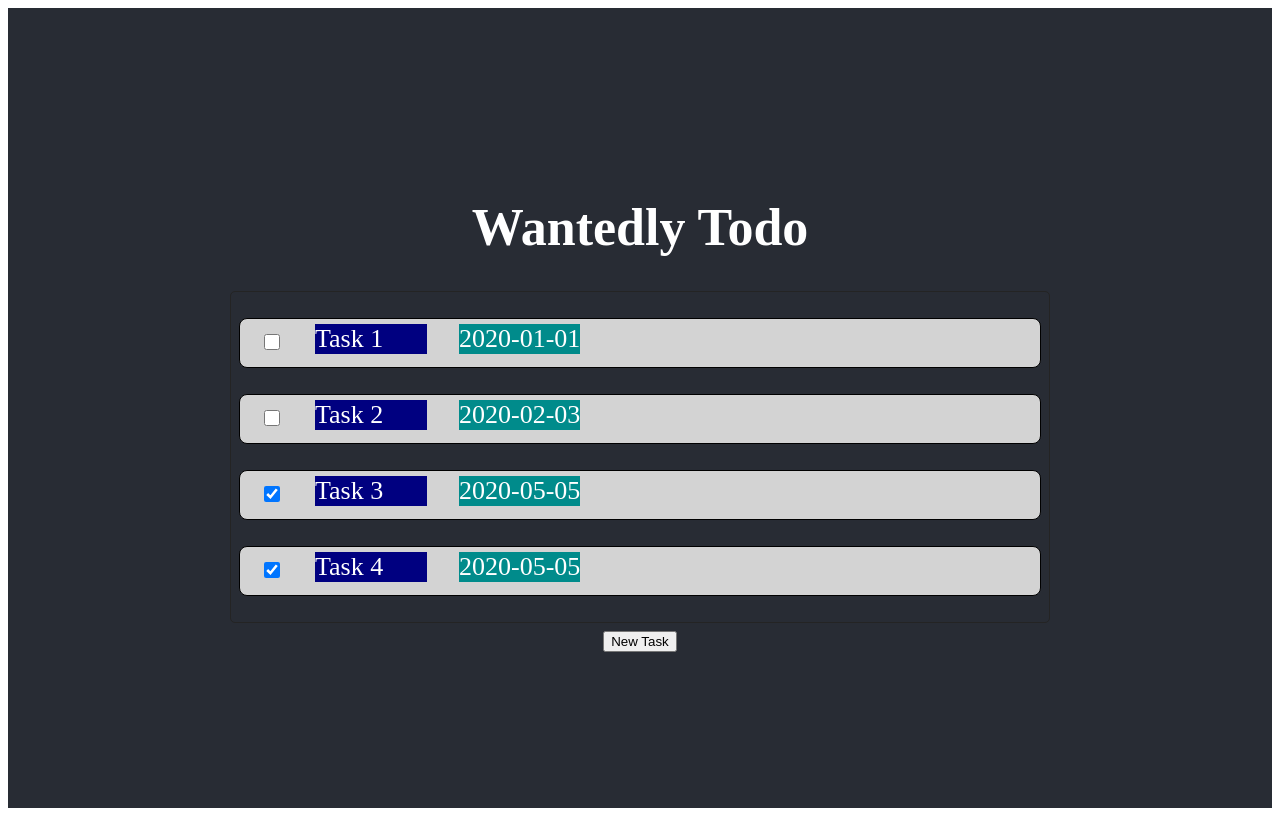
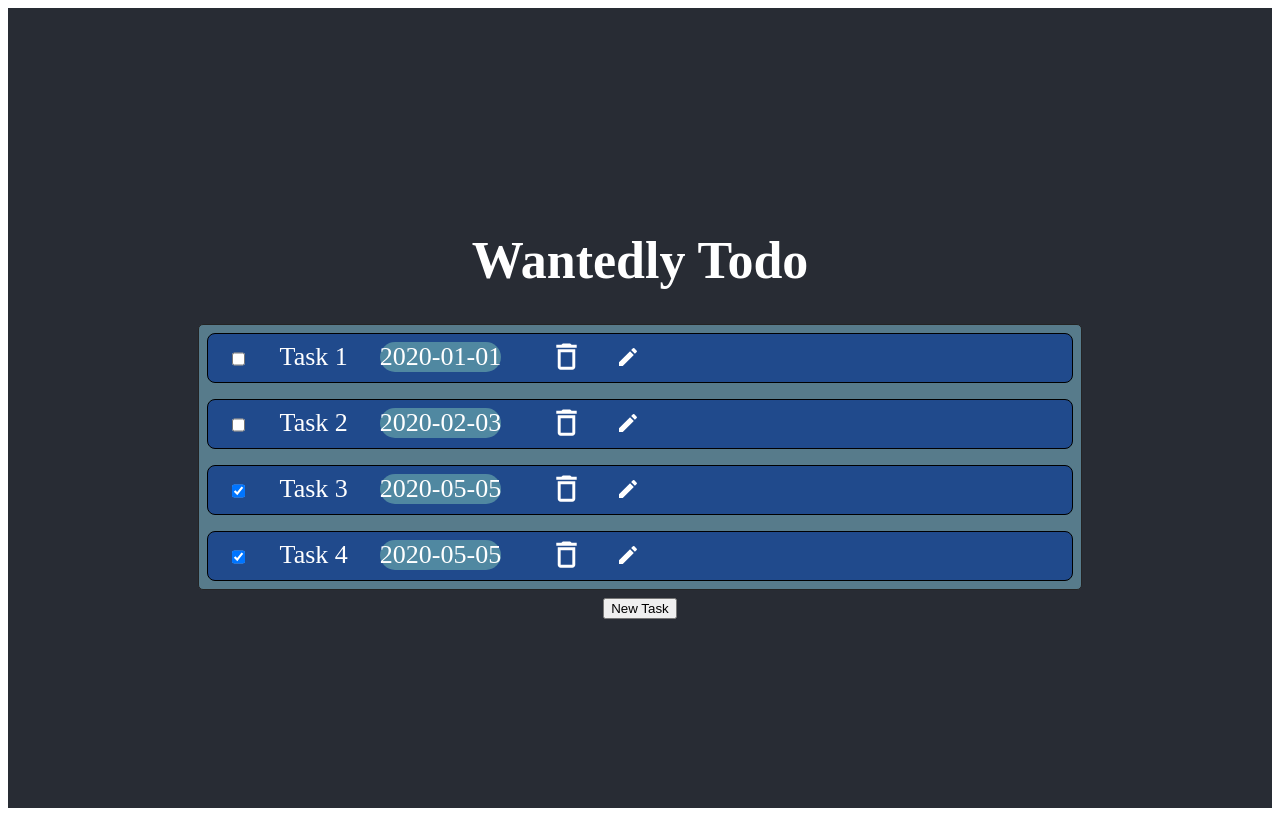
Before and after one commit to Ryo-Ura/Wantedly-Todos, a React (Create React App) app in the folder wantedly-todo/: page / in a window 1280 px wide. Built offline with nearby package versions, Linux system fonts and the light colour scheme.

Commit message:
dnd and checkbox works now. addTask editTask todo

```diff
--- a/wantedly-todo/src/App.jsx
+++ b/wantedly-todo/src/App.jsx
@@ -1,14 +1,14 @@
 import './app.scss';
 import React from 'react';
 import PopupWindow from './components/popup/popup-window/PopupWindow';
-// import ListArea from './components/list-area/ListArea';
-import Tasks from './components/task-list/tasks/Tasks';
+import ListArea from './components/list-area/ListArea';
+// import Tasks from './components/task-list/tasks/Tasks';
 function App() {
     return (
     <div className="App">
         <header className="App-header">
         <h1>Wantedly Todo</h1>
-        <Tasks/>
+        <ListArea className='list-area'/>
         <PopupWindow/>
         </header>
     </div>
--- a/wantedly-todo/src/app.scss
+++ b/wantedly-todo/src/app.scss
@@ -2,10 +2,6 @@
     text-align: center;
 }
 
-.App-logo {
-    height: 40vmin;
-    pointer-events: none;
-}
 
 .App-header {
     background-color: #282c34;
--- a/wantedly-todo/src/components/list-area/ListArea.jsx
+++ b/wantedly-todo/src/components/list-area/ListArea.jsx
@@ -1,5 +1,5 @@
 // import React from 'react'
-// import './listArea.scss';
+import './listArea.scss';
 import Task from '../task-list/task/Task';
 // function ListArea() {
 //     const generateID = () => Math.random().toString(36).substring(5);
@@ -48,50 +48,53 @@ const reorder = (list, startIndex, endIndex) => {
     return result;
 };
 
-const ListArea = ({tasks}) => {
-    const [project, setProject] = useState(tasks)
+const ListArea = () => {
+    const generateID = () => Math.random().toString(36).substring(5);
+
+    const [tasks, setTasks] = React.useState([
+        {key: generateID(), name: 'Task 1', dueDate: '2020-01-01', complete: false},
+        {key: generateID(), name: 'Task 2', dueDate: '2020-02-03', complete: false},
+        {key: generateID(), name: 'Task 3', dueDate: '2020-05-05', complete: true},
+        {key: generateID(), name: 'Task 4', dueDate: '2020-05-05', complete: true},
+    ])
     const onDragEnd = (result) => {
-        if (!result.destination) return;
-        if (result.destination.index === result.source.index) return;
-            const projects = reorder(project,result.source.index, result.destination.index);
+        if (!result.destination)
+            return;
+        if (result.destination.index === result.source.index)
+            return;
+        const projects = reorder(tasks,result.source.index, result.destination.index);
         //store reordered state.
-        setProject(projects)
+        setTasks(projects)
     }
     const handleChecked = (checked) => {
-        const newTask = tasks.map(project => {
-            if (project.id === checked.id) {
-                project.complete = !project.complete;
+        // console.log('clicked')
+        const newTask = tasks.map(task => {
+
+            if (task.key === checked.key) {
+                task.complete = !task.complete;
             }
-            return project;
+            return task;
         });
-            setProject(newTask);
+        setTasks(newTask);
     }
+
     return (
+        <div className="container">
 
             <DragDropContext onDragEnd={onDragEnd}>
             <Droppable droppableId="list">
                 {(provided) => (
                 <div
+                    className='panel'
                     ref={provided.innerRef}
                     {...provided.droppableProps}
                     style={{ border: "1px solid #242424", borderRadius: "5px" }}
                 >
-                {project && project.map((item, index) =>
+                    {tasks && tasks.map((item, index) =>
                         <Draggable draggableId={item.key} key={item.key} index={index}>
                             {(provided) => (
-                        <div
-                            ref={provided.innerRef}
-                            {...provided.draggableProps}
-                            {...provided.dragHandleProps}
-                        >
-                            <p style={{ color: "white"}}>
-
-                                <Task key={item.id}
-                                task={item}
-                                onMarked={handleChecked}
-                                />
-
-                            </p>
+                            <div ref={provided.innerRef} {...provided.draggableProps} {...provided.dragHandleProps}>
+                                <Task key={item.key} task={item}  onMarked={handleChecked}/>
                             </div>
                             )}
                         </Draggable>)}
@@ -100,6 +103,7 @@ const ListArea = ({tasks}) => {
                 )}
             </Droppable>
             </DragDropContext>
+        </div>
     )
 }
 export default ListArea
--- a/wantedly-todo/src/components/list-area/listArea.scss
+++ b/wantedly-todo/src/components/list-area/listArea.scss
@@ -1,9 +1,11 @@
+.container{
+    width: 70%;
+    display: flex;
     .panel{
-    background-color: gray;
-    width: 70%;
-    height: auto;
+        background-color: #577b8b;
+        width: 100%;
+        height: 100%;
         border-radius: 0.5rem;
-    margin: 0.5rem;
         display: flex;
         flex-direction: column;
         .panel-block{
@@ -45,5 +47,23 @@
                 border-radius: 2rem;
                 width: auto;
             }
+            .items{
+                float: right;
+                display: flex;
+                align-items: center;
+                .item-container{
+                    display: flex;
+                    // background-color: red;
+                    float: right;
+                    flex-direction: column;
+                    margin-left: 1rem;
+                    margin-right: 1rem;
+                    cursor: pointer;
+                    .delete-icon{
+                        float: right;
                     }
                 }
+            }
+        }
+    }
+}
--- a/wantedly-todo/src/components/task-list/task/Task.jsx
+++ b/wantedly-todo/src/components/task-list/task/Task.jsx
@@ -1,5 +1,9 @@
 import React from 'react';
 import './task.scss';
+import MailIcon from '@mui/icons-material/Mail';
+import DeleteOutlineIcon from '@mui/icons-material/DeleteOutline';
+import ModeEditIcon from '@mui/icons-material/ModeEdit';
+
 export default function Task({task, onMarked}) {
     const handleChange = () => {
         onMarked(task);
@@ -19,6 +23,18 @@ export default function Task({task, onMarked}) {
                 <div className='task-due-date'>
                     {task.dueDate}
                 </div>
+                <div className="items">
+                    <div className="item-container">
+                        {/* <MailIcon fontSize='medium'></MailIcon> */}
+                    </div>
+                    <div className="item-container">
+                        <DeleteOutlineIcon fontSize='large' className='delete-icon' onClick={handleChange} ></DeleteOutlineIcon>
+                    </div>
+                    <div className="item-container">
+                        <ModeEditIcon fontSize='medium' className='edit-icon' onClick={handleChange}></ModeEditIcon>
+                    </div>
+
+                </div>
 
             </div>
         </label>
--- a/wantedly-todo/src/components/task-list/task/task.scss
+++ b/wantedly-todo/src/components/task-list/task/task.scss
@@ -1,38 +1,40 @@
 
-.panel-block{
-    background-color: lightgray;
-    height: 3rem;
-    margin: 0.5rem;
-    border: 1px solid black;
-    border-radius: 0.5rem;
-    display: flex;
-    width: 50rem;
-    flex-direction: column;
-    .container{
-        display: flex;
-        margin-top: .3rem;
-        align-items: center;
-    }
-    .check-box{
-        display: flex;
-        margin-top: .5rem;
-        margin-left: 1.5rem;
-        width: 1rem;
-        height: 1rem;
-        cursor: pointer;
-        float: left;
-    }
-    .task-name{
-        display: flex;
-        float: left;
-        width: 7rem;
-        background-color: navy;
-        margin-left: 2rem;
-    }
-    .task-due-date{
-        display: flex;
-        float: left;
-        margin-left: 2rem;
-        background-color: darkcyan;
-    }
-}
+// .panel-block{
+//     background-color: lightgray;
+//     height: 3rem;
+//     padding: 0.1rem;
+//     margin: 0.5rem;
+//     border: 1px solid black;
+//     border-radius: 0.5rem;
+//     display: flex;
+//     width: 100%;
+//     flex-direction: column;
+//     .container{
+//         display: flex;
+//         margin-top: .3rem;
+//         align-items: center;
+//         width: auto;
+//     }
+//     .check-box{
+//         display: flex;
+//         margin-top: .5rem;
+//         margin-left: 1.5rem;
+//         width: 1rem;
+//         height: 1rem;
+//         cursor: pointer;
+//         float: left;
+//     }
+//     .task-name{
+//         display: flex;
+//         float: left;
+//         width: 7rem;
+//         background-color: navy;
+//         margin-left: 2rem;
+//     }
+//     .task-due-date{
+//         display: flex;
+//         float: left;
+//         margin-left: 2rem;
+//         background-color: darkcyan;
+//     }
+// }
--- a/wantedly-todo/src/components/task-list/tasks/Tasks.jsx
+++ b/wantedly-todo/src/components/task-list/tasks/Tasks.jsx
@@ -22,6 +22,7 @@ function Tasks() {
         <div>
             <ListArea
                 tasks={tasks}
+
                 // onChecked={handleChecked}
                 // setTasks={setTasks}
             />
```
Lines whose indentation alone changed are shown as unchanged.
